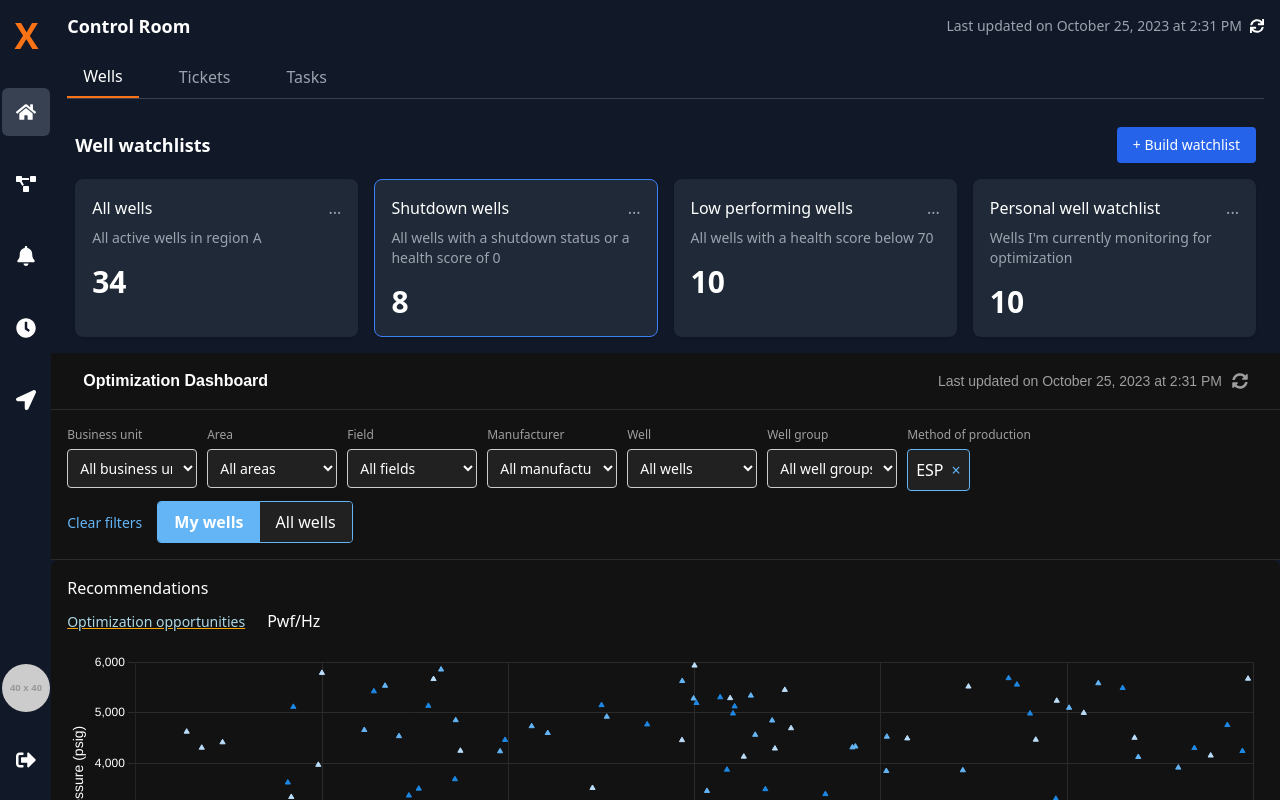
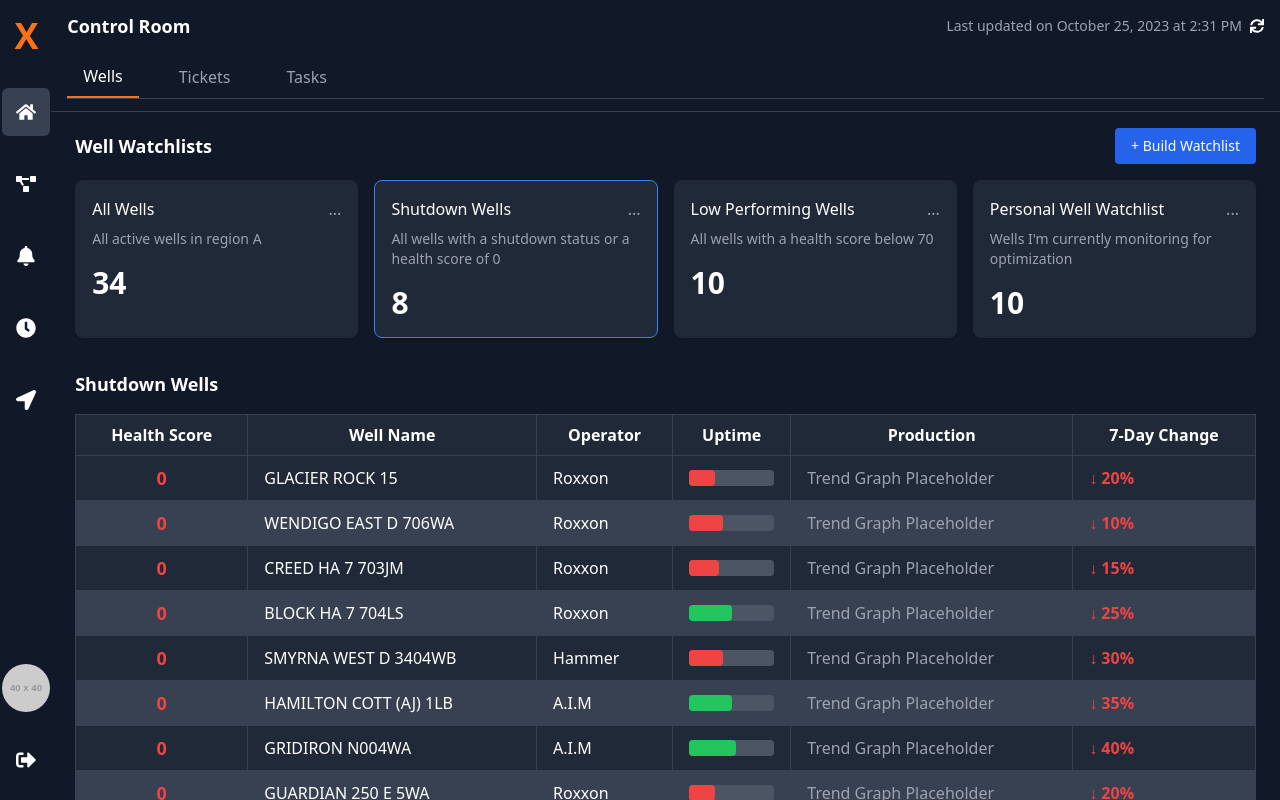
Before and after one commit to jachuk1987/Optimization_Dashboard, a React (Create React App) app in the folder slb-digital-forum/: page /Clock in a window 1280 px wide. Built offline with nearby package versions, Linux system fonts and the light colour scheme.

Commit message:
WorkingOnLinks

```diff
--- a/slb-digital-forum/src/ClockPage/ClockPage.jsx
+++ b/slb-digital-forum/src/ClockPage/ClockPage.jsx
@@ -1,16 +1,61 @@
-import React from "react";
+import React, { useState } from "react";
 import { FaSync } from "react-icons/fa";
 
 const ClockPage = () => {
+  const [lastUpdated, setLastUpdated] = useState(
+    "October 25, 2023 at 2:31 PM"
+  );
+
+  const refreshData = () => {
+    const now = new Date();
+    const formattedTime = now.toLocaleString("en-US", {
+      month: "long",
+      day: "numeric",
+      year: "numeric",
+      hour: "2-digit",
+      minute: "2-digit",
+    });
+    setLastUpdated(formattedTime);
+  };
+
+  const wellsData = [
+    { name: "GLACIER ROCK 15", operator: "Roxxon", uptime: 30, production: -20 },
+    { name: "WENDIGO EAST D 706WA", operator: "Roxxon", uptime: 40, production: -10 },
+    { name: "CREED HA 7 703JM", operator: "Roxxon", uptime: 35, production: -15 },
+    { name: "BLOCK HA 7 704LS", operator: "Roxxon", uptime: 50, production: -25 },
+    { name: "SMYRNA WEST D 3404WB", operator: "Hammer", uptime: 40, production: -30 },
+    { name: "HAMILTON COTT (AJ) 1LB", operator: "A.I.M", uptime: 50, production: -35 },
+    { name: "GRIDIRON N004WA", operator: "A.I.M", uptime: 55, production: -40 },
+    { name: "GUARDIAN 250 E 5WA", operator: "Roxxon", uptime: 30, production: -20 },
+    { name: "GUARDIAN 250 G 7MS", operator: "Roxxon", uptime: 30, production: -20 },
+    { name: "GUARDIAN 253 G 7MS", operator: "Roxxon", uptime: 50, production: -20 },
+  ];
+
+  const UptimeBar = ({ uptime }) => {
+    const barColor = uptime >= 50 ? "bg-green-500" : "bg-red-500";
+
     return (
-    <div>
-    <div className="bg-gray-900 text-white px-4 py-3">
-      {/* Title and Refresh Section */}
+      <div className="w-full bg-gray-600 h-4 rounded">
+        <div
+          className={`${barColor} h-4 rounded`}
+          style={{ width: `${uptime}%` }}
+        ></div>
+      </div>
+    );
+  };
+
+  return (
+    <div className="h-screen overflow-y-auto bg-gray-900 text-white">
+      {/* Header Section */}
+      <div className="px-4 py-3 border-b border-gray-700 sticky top-0 bg-gray-900 z-10">
         <div className="flex justify-between items-center">
           <h1 className="text-lg font-semibold">Control Room</h1>
           <div className="flex items-center space-x-2 text-sm text-gray-400">
-          <span>Last updated on October 25, 2023 at 2:31 PM</span>
-          <button className="text-white hover:text-blue-400">
+            <span>Last updated on {lastUpdated}</span>
+            <button
+              onClick={refreshData}
+              className="text-white hover:text-blue-400"
+            >
               <FaSync />
             </button>
           </div>
@@ -29,31 +74,33 @@ const ClockPage = () => {
           </button>
         </div>
       </div>
-    <div className="bg-gray-900 text-white px-6 py-4">
-      {/* Header Section */}
+
+      {/* Main Content */}
+      <div className="px-6 py-4">
+        {/* Well Watchlists Header */}
         <div className="flex justify-between items-center mb-4">
-        <h2 className="text-lg font-semibold">Well watchlists</h2>
+          <h2 className="text-lg font-semibold">Well Watchlists</h2>
           <button className="bg-blue-600 hover:bg-blue-700 px-4 py-2 rounded text-sm">
-          + Build watchlist
+            + Build Watchlist
           </button>
         </div>
 
-      {/* Cards Section */}
-      <div className="grid grid-cols-4 gap-4">
-        {/* Card 1: All Wells */}
+        {/* Well Watchlists Cards */}
+        <div className="grid grid-cols-4 gap-4 mb-8">
+          {/* All Wells Card */}
           <div className="bg-gray-800 p-4 rounded-lg shadow hover:border-blue-500 border border-transparent">
             <div className="flex justify-between items-center">
-            <h3 className="text-md font-medium">All wells</h3>
+              <h3 className="text-md font-medium">All Wells</h3>
               <button className="text-gray-400 hover:text-white">...</button>
             </div>
             <p className="text-gray-400 text-sm mt-2">All active wells in region A</p>
             <p className="text-3xl font-bold mt-4">34</p>
           </div>
 
-        {/* Card 2: Shutdown Wells */}
+          {/* Shutdown Wells Card */}
           <div className="bg-gray-800 p-4 rounded-lg shadow border border-blue-500">
             <div className="flex justify-between items-center">
-            <h3 className="text-md font-medium">Shutdown wells</h3>
+              <h3 className="text-md font-medium">Shutdown Wells</h3>
               <button className="text-gray-400 hover:text-white">...</button>
             </div>
             <p className="text-gray-400 text-sm mt-2">
@@ -62,10 +109,10 @@ const ClockPage = () => {
             <p className="text-3xl font-bold mt-4">8</p>
           </div>
 
-        {/* Card 3: Low Performing Wells */}
+          {/* Low Performing Wells Card */}
           <div className="bg-gray-800 p-4 rounded-lg shadow hover:border-blue-500 border border-transparent">
             <div className="flex justify-between items-center">
-            <h3 className="text-md font-medium">Low performing wells</h3>
+              <h3 className="text-md font-medium">Low Performing Wells</h3>
               <button className="text-gray-400 hover:text-white">...</button>
             </div>
             <p className="text-gray-400 text-sm mt-2">
@@ -74,10 +121,10 @@ const ClockPage = () => {
             <p className="text-3xl font-bold mt-4">10</p>
           </div>
 
-        {/* Card 4: Personal Well Watchlist */}
+          {/* Personal Well Watchlist Card */}
           <div className="bg-gray-800 p-4 rounded-lg shadow hover:border-blue-500 border border-transparent">
             <div className="flex justify-between items-center">
-            <h3 className="text-md font-medium">Personal well watchlist</h3>
+              <h3 className="text-md font-medium">Personal Well Watchlist</h3>
               <button className="text-gray-400 hover:text-white">...</button>
             </div>
             <p className="text-gray-400 text-sm mt-2">
@@ -86,9 +133,53 @@ const ClockPage = () => {
             <p className="text-3xl font-bold mt-4">10</p>
           </div>
         </div>
+
+        {/* Shutdown Wells Table */}
+        <div className="mb-8">
+          <h2 className="text-lg font-semibold mb-4">Shutdown Wells</h2>
+          <div className="overflow-x-auto">
+            <table className="table-auto w-full border-collapse border border-gray-700">
+              <thead>
+                <tr className="bg-gray-800">
+                  <th className="border border-gray-700 px-4 py-2">Health Score</th>
+                  <th className="border border-gray-700 px-4 py-2">Well Name</th>
+                  <th className="border border-gray-700 px-4 py-2">Operator</th>
+                  <th className="border border-gray-700 px-4 py-2">Uptime</th>
+                  <th className="border border-gray-700 px-4 py-2">Production</th>
+                  <th className="border border-gray-700 px-4 py-2">7-Day Change</th>
+                </tr>
+              </thead>
+              <tbody>
+                {wellsData.map((well, index) => (
+                  <tr
+                    key={index}
+                    className={`${index % 2 === 0 ? "bg-gray-800" : "bg-gray-700"
+                      }`}
+                  >
+                    <td className="border border-gray-700 px-4 py-2 text-center">
+                      <span className="text-red-500 font-bold text-lg">0</span>
+                    </td>
+                    <td className="border border-gray-700 px-4 py-2">{well.name}</td>
+                    <td className="border border-gray-700 px-4 py-2">{well.operator}</td>
+                    <td className="border border-gray-700 px-4 py-2">
+                      <UptimeBar uptime={well.uptime} />
+                    </td>
+                    <td className="border border-gray-700 px-4 py-2">
+                      <div className="text-gray-400">Trend Graph Placeholder</div>
+                    </td>
+                    <td
+                      className={`border border-gray-700 px-4 py-2 text-red-500 font-bold`}
+                    >
+                      ↓ {Math.abs(well.production)}%
+                    </td>
+                  </tr>
+                ))}
+              </tbody>
+            </table>
           </div>
         </div>
-
+      </div>
+    </div>
   );
 };
 
--- /dev/null
+++ b/slb-digital-forum/src/ClockPage/Test.jsx
@@ -0,0 +1,106 @@
+
+
+{/* Main Content */ }
+<div className="px-6 py-4">
+    {/* Well Watchlists Header */}
+    <div className="flex justify-between items-center mb-4">
+        <h2 className="text-lg font-semibold">Well Watchlists</h2>
+        <button className="bg-blue-600 hover:bg-blue-700 px-4 py-2 rounded text-sm">
+            + Build Watchlist
+        </button>
+    </div>
+
+    {/* Well Watchlists Cards */}
+    <div className="grid grid-cols-4 gap-4 mb-8">
+        {/* All Wells Card */}
+        <div className="bg-gray-800 p-4 rounded-lg shadow hover:border-blue-500 border border-transparent">
+            <div className="flex justify-between items-center">
+                <h3 className="text-md font-medium">All Wells</h3>
+                <button className="text-gray-400 hover:text-white">...</button>
+            </div>
+            <p className="text-gray-400 text-sm mt-2">All active wells in region A</p>
+            <p className="text-3xl font-bold mt-4">34</p>
+        </div>
+
+        {/* Shutdown Wells Card */}
+        <div className="bg-gray-800 p-4 rounded-lg shadow border border-blue-500">
+            <div className="flex justify-between items-center">
+                <h3 className="text-md font-medium">Shutdown Wells</h3>
+                <button className="text-gray-400 hover:text-white">...</button>
+            </div>
+            <p className="text-gray-400 text-sm mt-2">
+                All wells with a shutdown status or a health score of 0
+            </p>
+            <p className="text-3xl font-bold mt-4">8</p>
+        </div>
+
+        {/* Low Performing Wells Card */}
+        <div className="bg-gray-800 p-4 rounded-lg shadow hover:border-blue-500 border border-transparent">
+            <div className="flex justify-between items-center">
+                <h3 className="text-md font-medium">Low Performing Wells</h3>
+                <button className="text-gray-400 hover:text-white">...</button>
+            </div>
+            <p className="text-gray-400 text-sm mt-2">
+                All wells with a health score below 70
+            </p>
+            <p className="text-3xl font-bold mt-4">10</p>
+        </div>
+
+        {/* Personal Well Watchlist Card */}
+        <div className="bg-gray-800 p-4 rounded-lg shadow hover:border-blue-500 border border-transparent">
+            <div className="flex justify-between items-center">
+                <h3 className="text-md font-medium">Personal Well Watchlist</h3>
+                <button className="text-gray-400 hover:text-white">...</button>
+            </div>
+            <p className="text-gray-400 text-sm mt-2">
+                Wells I'm currently monitoring for optimization
+            </p>
+            <p className="text-3xl font-bold mt-4">10</p>
+        </div>
+    </div>
+
+    {/* Shutdown Wells Table */}
+    <div className="mb-8">
+        <h2 className="text-lg font-semibold mb-4">Shutdown Wells</h2>
+        <div className="overflow-x-auto">
+            <table className="table-auto w-full border-collapse border border-gray-700">
+                <thead>
+                    <tr className="bg-gray-800">
+                        <th className="border border-gray-700 px-4 py-2">Health Score</th>
+                        <th className="border border-gray-700 px-4 py-2">Well Name</th>
+                        <th className="border border-gray-700 px-4 py-2">Operator</th>
+                        <th className="border border-gray-700 px-4 py-2">Uptime</th>
+                        <th className="border border-gray-700 px-4 py-2">Production</th>
+                        <th className="border border-gray-700 px-4 py-2">7-Day Change</th>
+                    </tr>
+                </thead>
+                <tbody>
+                    {wellsData.map((well, index) => (
+                        <tr
+                            key={index}
+                            className={`${index % 2 === 0 ? "bg-gray-800" : "bg-gray-700"
+                                }`}
+                        >
+                            <td className="border border-gray-700 px-4 py-2 text-center">
+                                <span className="text-red-500 font-bold text-lg">0</span>
+                            </td>
+                            <td className="border border-gray-700 px-4 py-2">{well.name}</td>
+                            <td className="border border-gray-700 px-4 py-2">{well.operator}</td>
+                            <td className="border border-gray-700 px-4 py-2">
+                                <UptimeBar uptime={well.uptime} />
+                            </td>
+                            <td className="border border-gray-700 px-4 py-2">
+                                <div className="text-gray-400">Trend Graph Placeholder</div>
+                            </td>
+                            <td
+                                className={`border border-gray-700 px-4 py-2 text-red-500 font-bold`}
+                            >
+                                ↓ {Math.abs(well.production)}%
+                            </td>
+                        </tr>
+                    ))}
+                </tbody>
+            </table>
+        </div>
+    </div>
+</div>
```
Also changed, not shown: 1 other file (tests, documents, lock files or other folders). Lines whose indentation alone changed are shown as unchanged.
